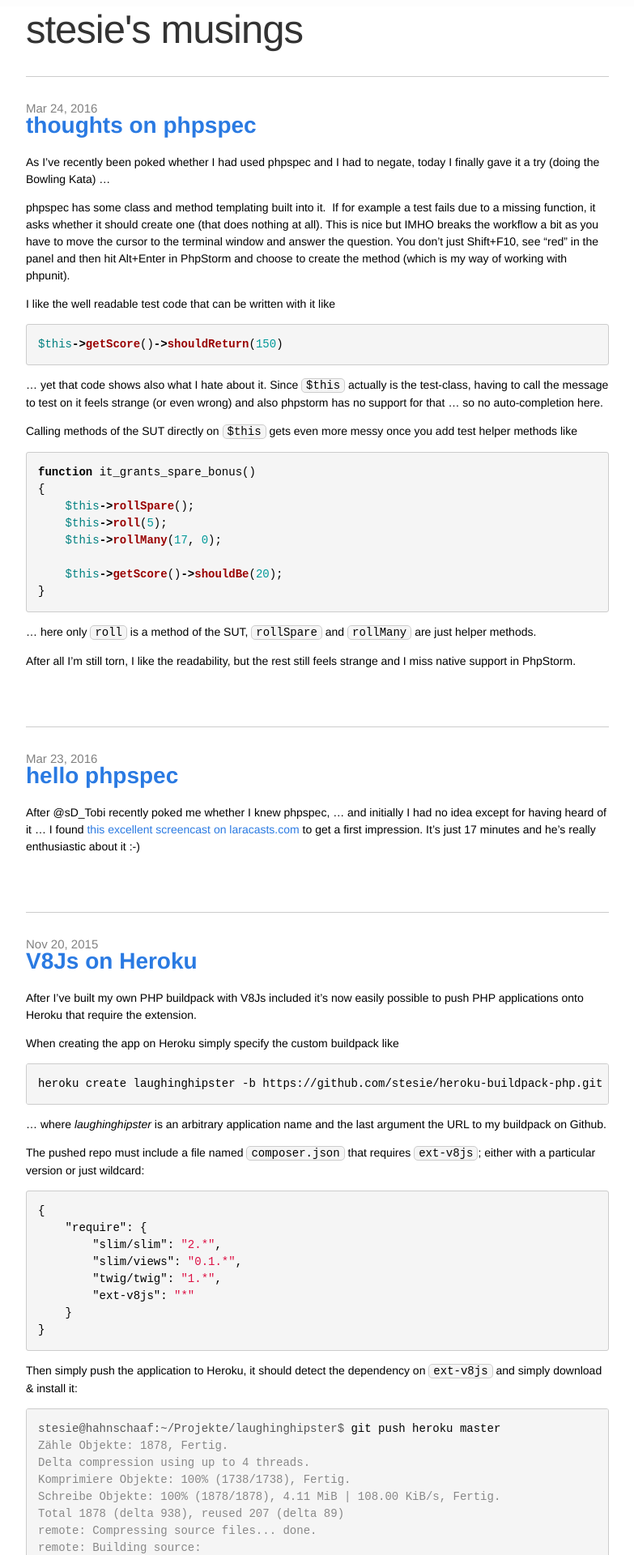
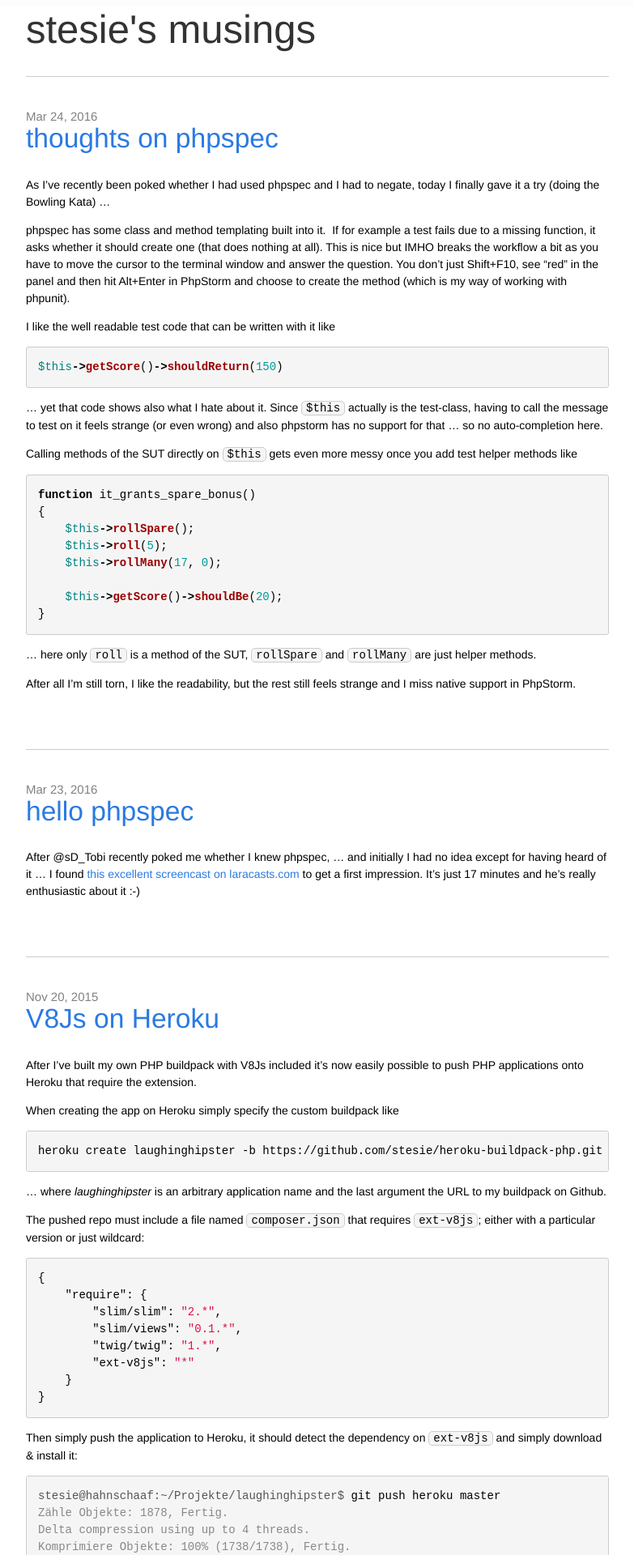
Before and after one commit to stesie/stesie.github.com, a Jekyll site: the page built from index.html, in a window 1280 px wide. Shown: the top 1920 px of the page at 81% size, without its empty margins (248-1031 px from the left). Built offline with Jekyll 4.4.1, drawn with Linux system fonts in a browser that asks for light colours; the list of posts is cut into pages by our own code.

Commit message:
post layout

```diff
--- a/css/main.css
+++ b/css/main.css
@@ -87,7 +87,6 @@ address {
   display: block;
   color: #333;
   font-size: 3.5em;
-  letter-spacing: -1px;
   float: left;
   line-height: 56px;
   position: relative;
@@ -108,7 +107,6 @@ address {
 .site-nav .page-link {
   margin-left: 20px;
   color: #727272;
-  letter-spacing: -.5px;
 }
 
 /* Site footer */
@@ -121,7 +119,6 @@ address {
 .footer-heading {
   font-size: 18px;
   font-weight: 300;
-  letter-spacing: -.5px;
   margin-bottom: 15px;
 }
 
@@ -157,7 +154,6 @@ address {
 
 .site-footer .column {
   font-size: 15px;
-  letter-spacing: -.3px;
   color: #828282;
 }
 
@@ -184,8 +180,6 @@ address {
 /* ----------------------------------------------------------*/
 
 .home h1 {
-  font-size: 2em;
-  margin: 0 0 25px;
 }
 
 .posts article {
@@ -194,7 +188,7 @@ address {
   border-top: 1px solid #ccc;
 }
 
-.posts .post-date {
+.post-date {
   display: block;
   font-size: 15px;
   color: #818181;
@@ -207,10 +201,10 @@ address {
 .post-header { margin: 10px 0 30px; }
 
 .post-header h1 {
-  font-size: 42px;
-  letter-spacing: -1.75px;
+  font-size: 2.4em;
   line-height: 1;
   font-weight: 300;
+  margin: 0 0 25px;
 }
 
 .post-header .meta {
@@ -221,7 +215,9 @@ address {
 
 .post-content { margin: 0 0 30px; }
 
-.post-content > * { margin: 20px 0; }
+.post-content > * {
+  margin: 1em 0;
+}
 
 
 .post-content h1,
@@ -236,18 +232,15 @@ address {
 }
 
 .post-content h2 {
-  font-size: 32px;
-  letter-spacing: -1.25px;
+  font-size: 1.9em;
 }
 
 .post-content h3 {
-  font-size: 26px;
-  letter-spacing: -1px;
+  font-size: 1.7em;
 }
 
 .post-content h4 {
-  font-size: 20px;
-  letter-spacing: -1px;
+  font-size: 1.4em;
 }
 
 .post-content blockquote {
@@ -255,7 +248,6 @@ address {
   padding-left: 20px;
   font-size: 18px;
   opacity: .6;
-  letter-spacing: -1px;
   font-style: italic;
   margin: 30px 0;
 }
@@ -263,28 +255,8 @@ address {
 .post-content ul,
 .post-content ol { padding-left: 20px; }
 
-.post code { padding: 1px 5px; }
-
 .post ul,
 .post ol { margin-left: 1.35em; }
-
-.post pre code {
-  border: 0;
-  padding-right: 0;
-  padding-left: 0;
-}
-
-/* terminal */
-.post pre.terminal {
-  border: 1px solid #000;
-  background-color: #333;
-  color: #FFF;
-  -webkit-border-radius: 3px;
-  -moz-border-radius: 3px;
-  border-radius: 3px;
-}
-
-.post pre.terminal code { background-color: #333; }
 
 /* Syntax highlighting styles */
 /* ----------------------------------------------------------*/
--- a/index.html
+++ b/index.html
@@ -1,15 +1,18 @@
 ---
 layout: default
 ---
-
 <div class="home">
 
   <div id="content" class="posts">
     {% for post in paginator.posts %}
-      <article>
-        <span class="post-date">{{ post.date | date: "%b %-d, %Y" }}</span>
-        <h1><a class="post-link" href="{{ post.url | prepend: site.baseurl }}">{{ post.title }}</a></h1>
-		{{ post.content }}
+      <article class="post">
+		<header class="post-header">
+		  <span class="post-date">{{ post.date | date: "%b %-d, %Y" }}</span>
+		  <h1><a class="post-link" href="{{ post.url | prepend: site.baseurl }}">{{ post.title }}</a></h1>
+		</header>
+		<div class="post-content">
+		  {{ post.content }}
+		</div>
       </article>
     {% endfor %}
   </div>
```
Also changed, not shown: _layouts/post.html (+6 -8 lines).
